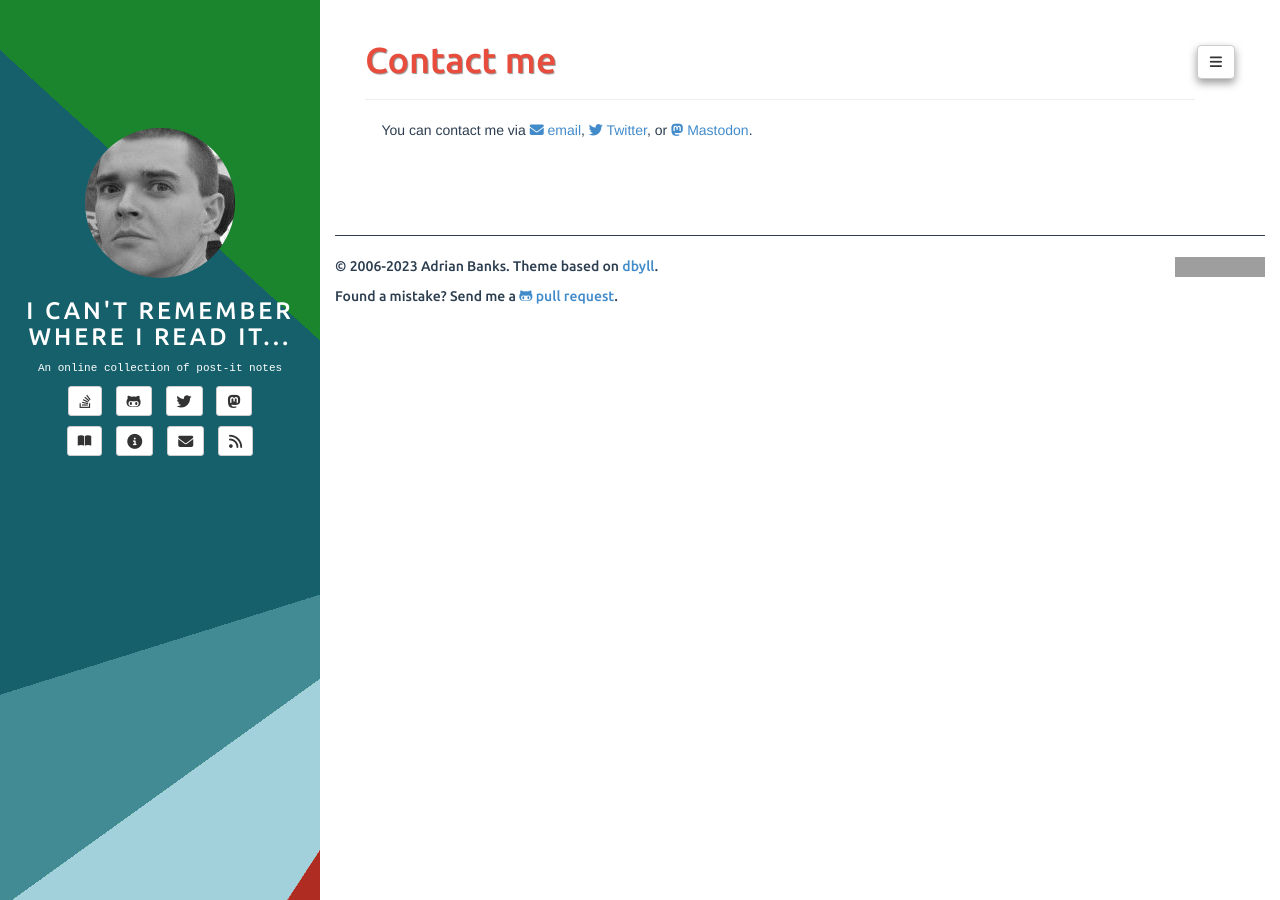
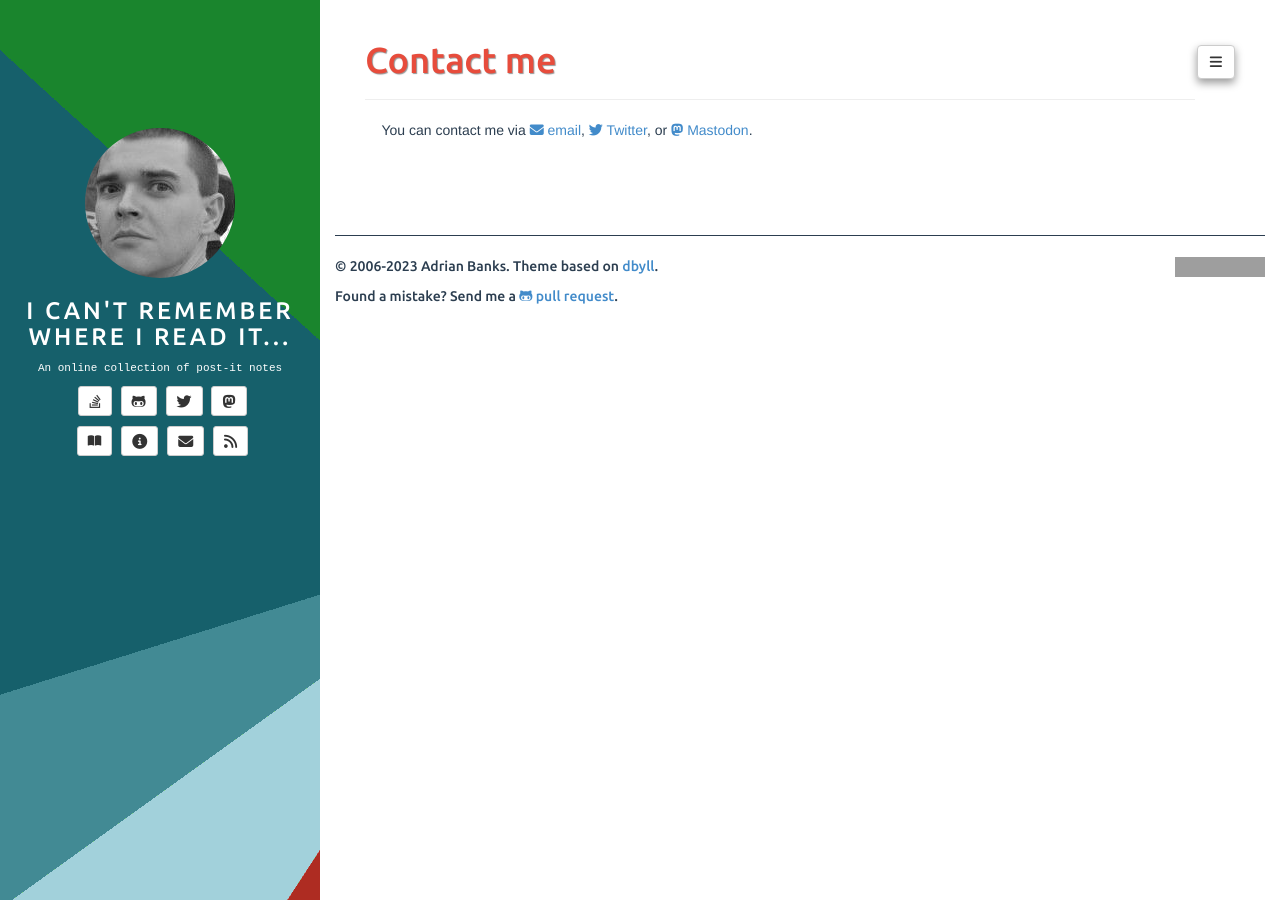
Before and after one commit to adrianbanks/adrianbanks.github.io, a Jekyll site: the page built from contact.md, in a window 1280 px wide. Built offline with Jekyll 4.4.1, drawn with Linux system fonts in a browser that asks for light colours; grey boxes are pictures that could not be loaded.

Commit message:
Remove unnecessary style

```diff
--- a/_includes/sidebar.html
+++ b/_includes/sidebar.html
@@ -48,7 +48,7 @@
 		{% endif %}
 	</ul>
 
-	<ul id="contact-list-secondary" class="list-unstyled list-inline">
+	<ul class="list-unstyled list-inline">
 		{% if site.sketchnotes_path %}
 		<li title="Sketchnotes">
 			<a class="btn btn-default btn-sm" href="/{{ site.sketchnotes_path }}">
--- a/assets/css/style.css
+++ b/assets/css/style.css
@@ -106,10 +106,6 @@ article .share .btn {
   -moz-transition: scale(1.2);
   -webkit-transition: scale(1.2);
   transform: scale(1.2);
-}
-
-#contact-list-secondary {
-  padding-bottom: 10px;
 }
 
 .page-header,
@@ -385,3 +381,7 @@ article .share .gplus:hover {
   color: #dc4a38;
   border: 1px #dc4a38 solid;
 }
+
+.list-inline>li {
+  padding-right: 0;
+}
```
